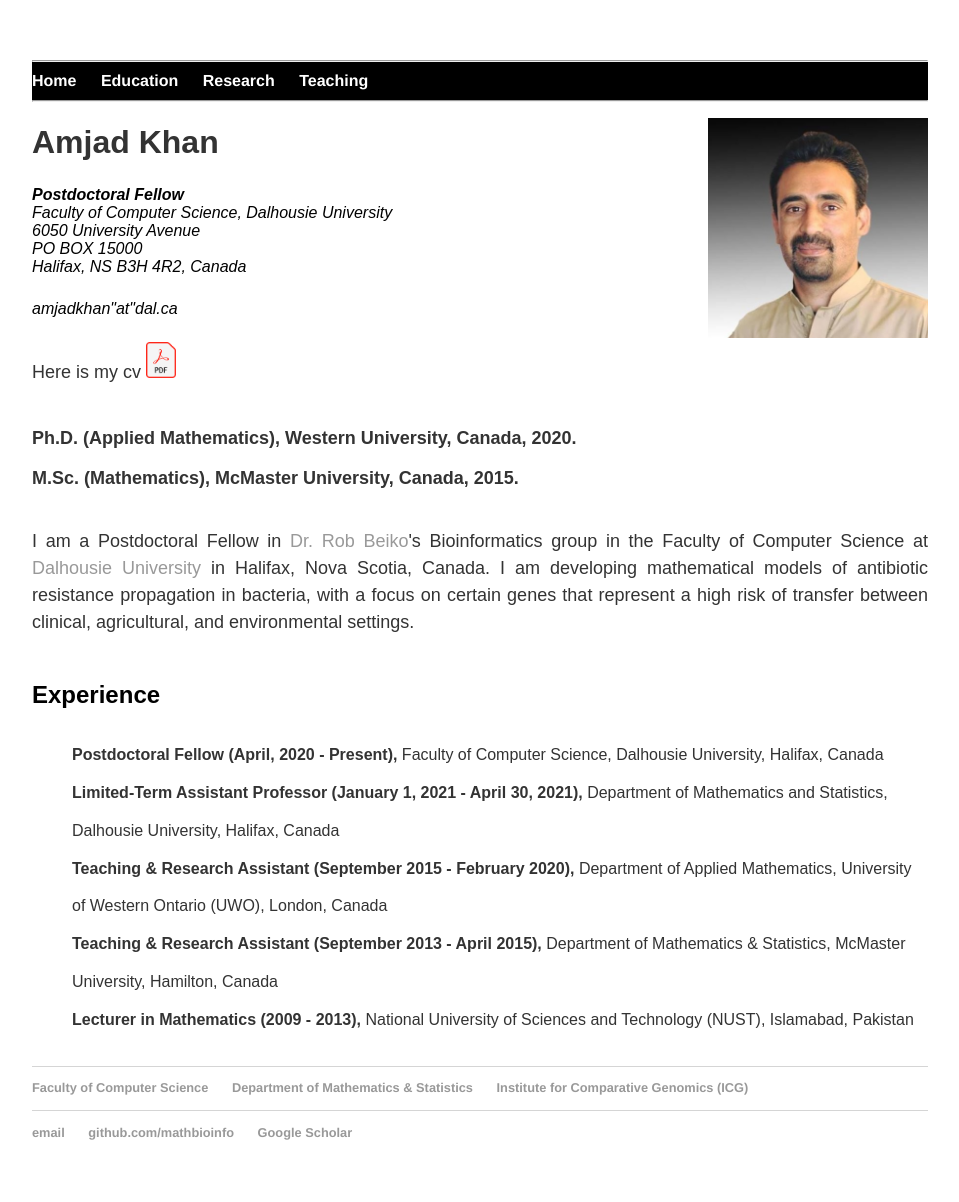
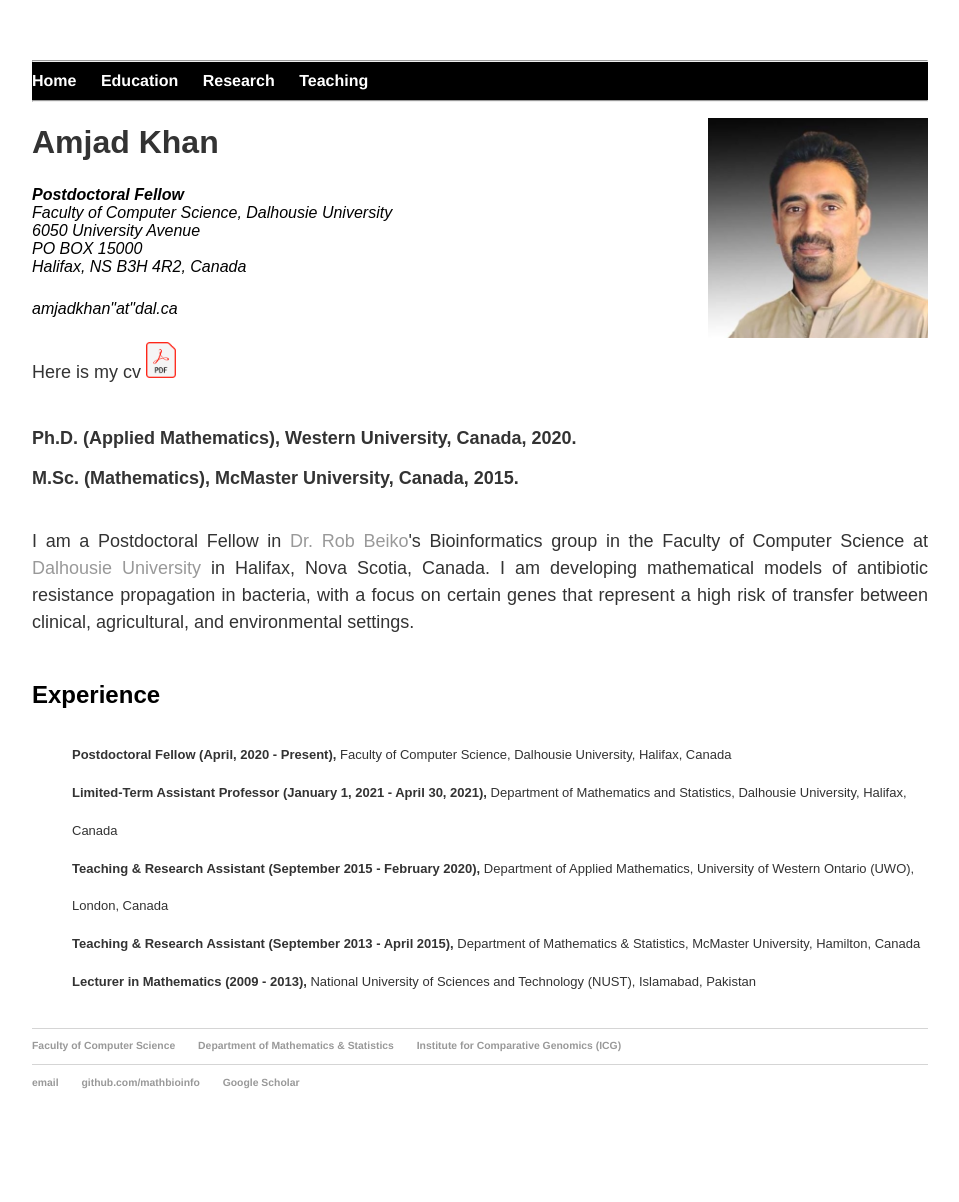
Before and after one commit to MathBioInfo/amjadkhan, a Jekyll site: the page index.html, which Jekyll copies as it is, in a window 1280 px wide. Shown: the whole page, without its empty margins (160-1119 px from the left). Built offline with Jekyll 4.4.1, drawn with Linux system fonts in a browser that asks for light colours; after the commit the page ends 1150 px from its top, so only the background shows below that.

Commit message:
Update index.html

```diff
--- a/index.html
+++ b/index.html
@@ -53,7 +53,7 @@
 				Canada. I am developing mathematical models of antibiotic resistance propagation in bacteria, with a focus on certain genes that represent a high risk of
 				transfer between clinical, agricultural, and environmental settings. </p>
 			<br><font size="5"><b>Experience</b></font><br>
-			<p style="text-align:justify;line-height:1"><font size="3">
+			<p style="text-align:justify;line-height:1"><font size="2">
 			<ul style="list-style-type:none;">
 			<li><b>Postdoctoral Fellow (April, 2020 - Present),</b> Faculty of Computer Science, Dalhousie University, Halifax, Canada </li>
 			<li><b>Limited-Term Assistant Professor (January 1, 2021 - April 30, 2021), </b> Department of Mathematics and Statistics, Dalhousie University, Halifax, Canada </li>
```
